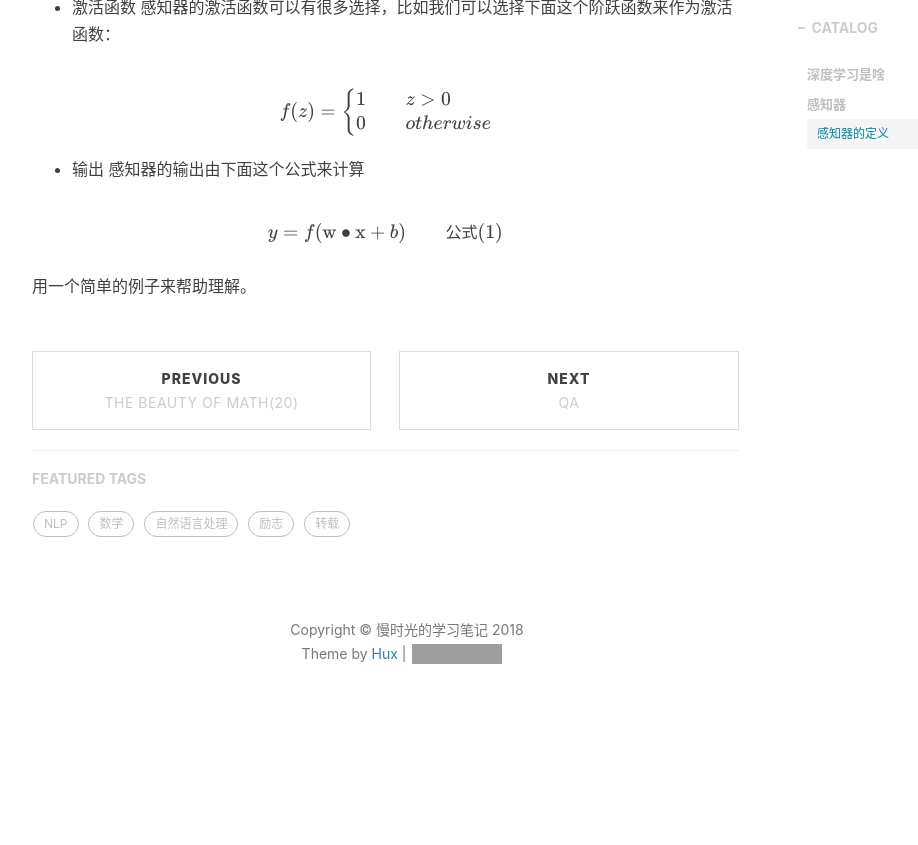
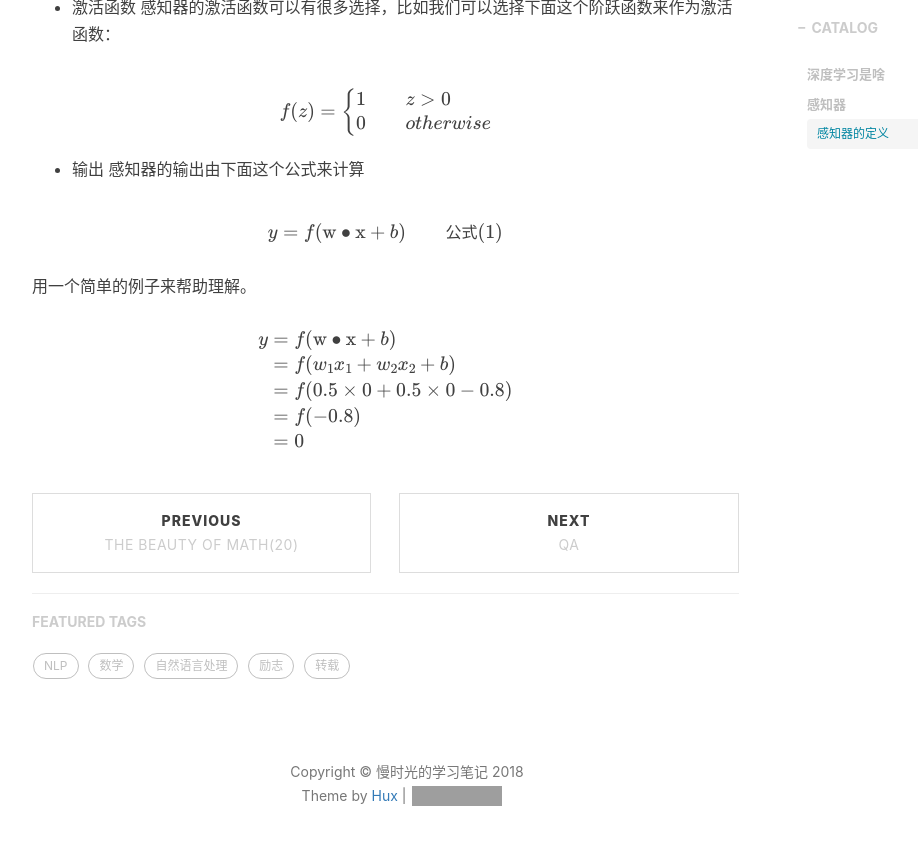
Before and after one commit to msg901216/msg901216.github.io, a Jekyll site: the page built from _posts/2018-07-24-perceptron.md, in a window 1280 px wide and 900 px high, scrolled down 2267 px. Shown: the top 845 px of the window, without its empty margins (233-1151 px from the left). Built offline with Jekyll 4.4.1, drawn with Linux system fonts in a browser that asks for light colours; nearby versions of some CDN libraries; formulas are drawn with MathJax 3; comment, search, counter and statistics services are not loaded; before the commit the page ends 3025 px from its top, so only the background shows below that; grey boxes are pictures that could not be loaded.

Commit message:
修改perceptron

```diff
--- a/_posts/2018-07-24-perceptron.md
+++ b/_posts/2018-07-24-perceptron.md
@@ -56,3 +56,11 @@ $$f(z)=\begin{equation}\begin{cases}1\qquad z>0\\0\qquad otherwise\end{cases}\en
 $$y=f(\mathrm{w}\bullet\mathrm{x}+b)\qquad 公式(1)$$
 
 用一个简单的例子来帮助理解。
+
+$$\begin{align}
+y&=f(\mathrm{w}\bullet\mathrm{x}+b)\\
+&=f(w_1x_1+w_2x_2+b)\\
+&=f(0.5\times0+0.5\times0-0.8)\\
+&=f(-0.8)\\
+&=0
+\end{align}$$
```
